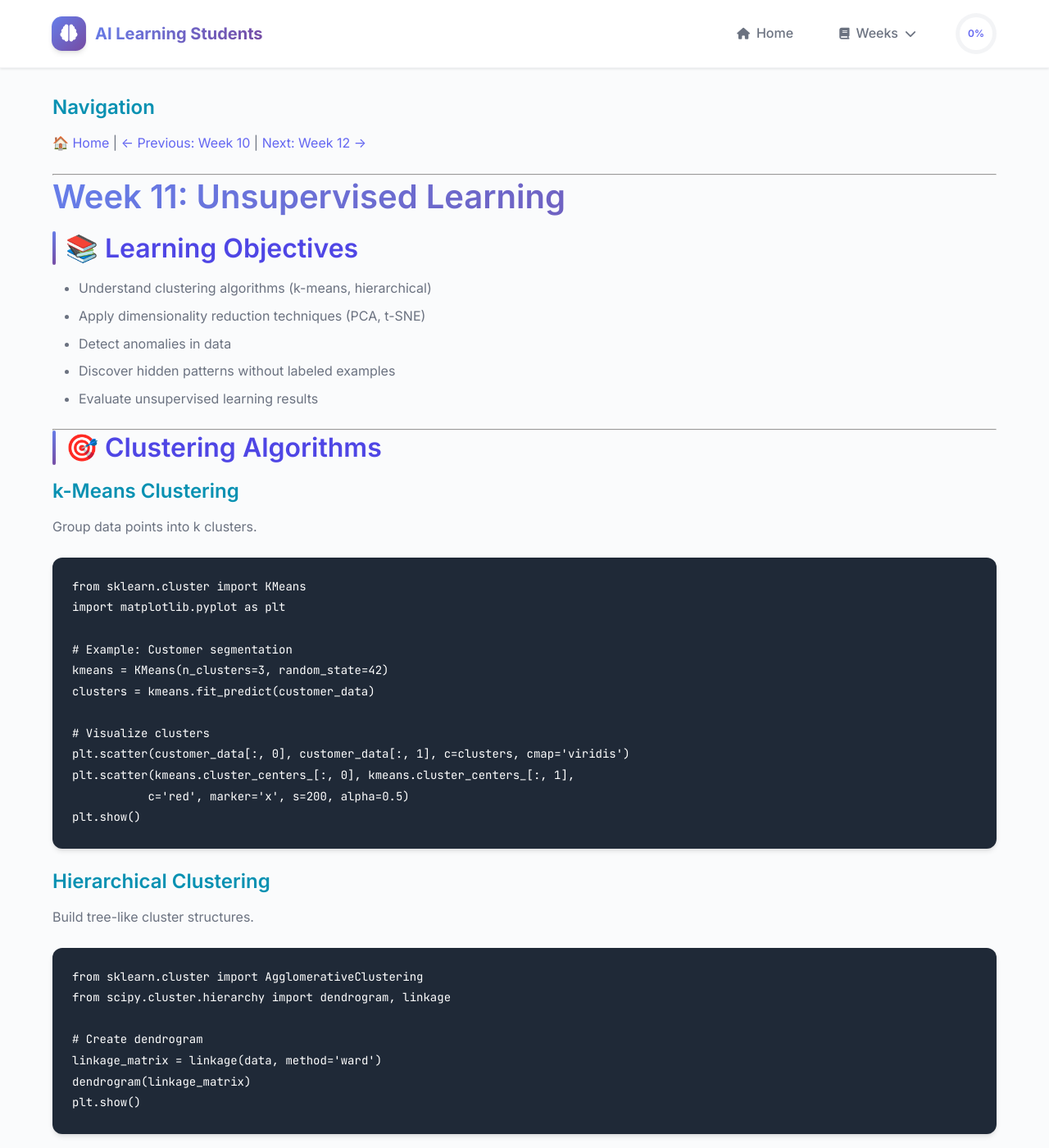
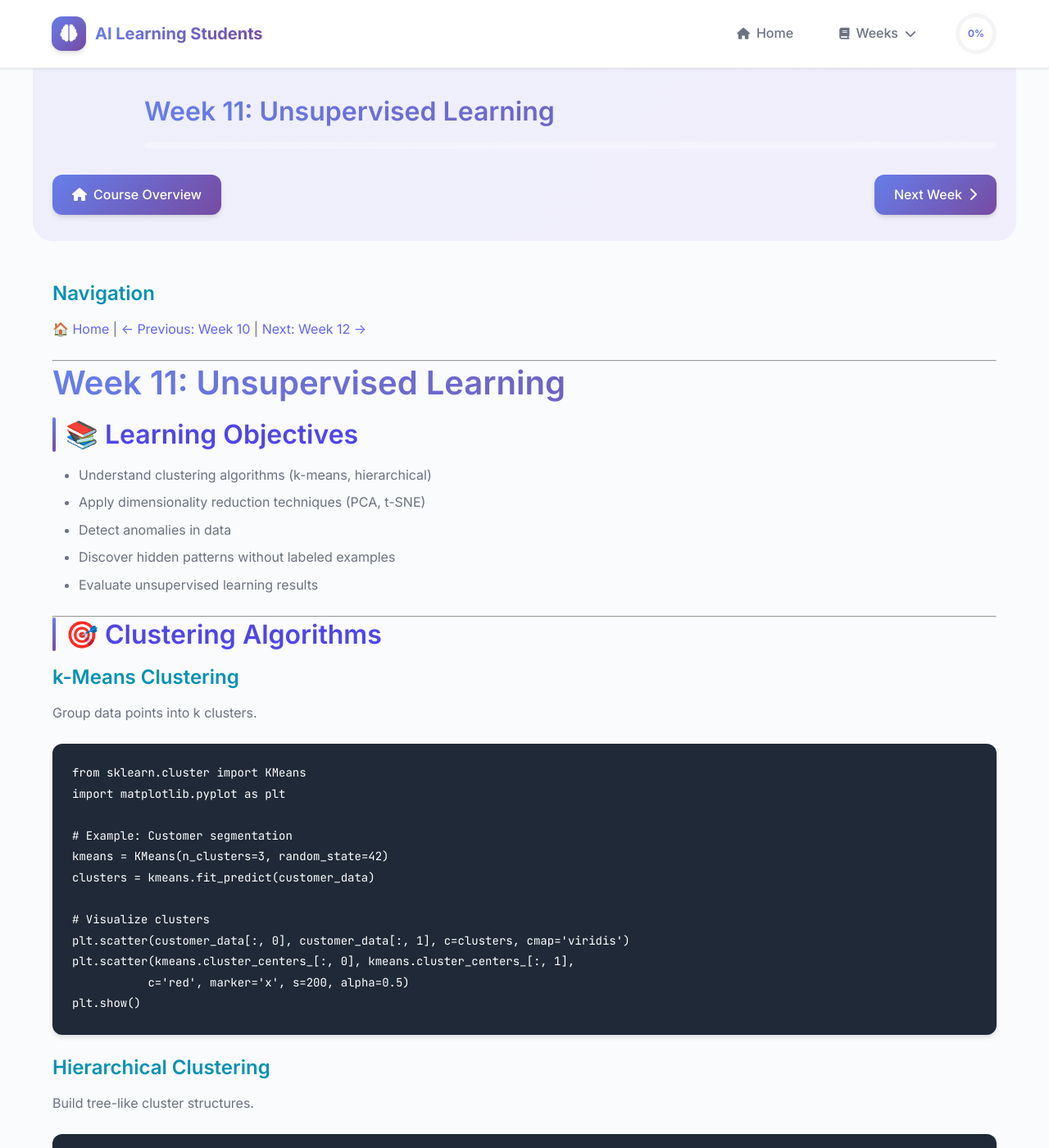
Before and after one commit to irfan-sec/ai-learning-students, a Jekyll site: the page built from docs/week11.md, in a window 1280 px wide and 1400 px high. Shown: the whole window at 82% size. Built offline with Jekyll 4.4.1, drawn with Linux system fonts in a browser that asks for light colours.

Commit message:
Add week layout, mobile responsiveness, and enhanced visual elements
Co-authored-by: irfan-sec <222970132+irfan-sec@users.noreply.github.com>

```diff
--- /dev/null
+++ b/docs/_layouts/week.html
@@ -0,0 +1,173 @@
+---
+layout: default
+---
+
+<div class="week-header">
+  <div class="week-hero">
+    <div class="week-number-large">{{ page.title | split: ' ' | first | replace: 'Week', '' }}</div>
+    <div class="week-title-section">
+      <h1>{{ page.title }}</h1>
+      <div class="week-progress-bar">
+        <div class="progress-fill" style="width: {{ page.title | split: ' ' | first | replace: 'Week', '' | times: 7.14 }}%"></div>
+      </div>
+    </div>
+  </div>
+
+  <div class="week-navigation">
+    {% assign week_num = page.title | split: ' ' | first | replace: 'Week', '' | plus: 0 %}
+    {% if week_num > 1 %}
+      <a href="week{{ week_num | minus: 1 | prepend: '0' | slice: -2, 2 }}.html" class="nav-button prev">
+        <i class="fas fa-chevron-left"></i>
+        Previous Week
+      </a>
+    {% endif %}
+
+    <a href="index.html" class="nav-button home">
+      <i class="fas fa-home"></i>
+      Course Overview
+    </a>
+
+    {% if week_num < 14 %}
+      <a href="week{{ week_num | plus: 1 | prepend: '0' | slice: -2, 2 }}.html" class="nav-button next">
+        Next Week
+        <i class="fas fa-chevron-right"></i>
+      </a>
+    {% endif %}
+  </div>
+</div>
+
+<div class="week-content">
+  {{ content }}
+</div>
+
+<style>
+.week-header {
+  margin: -2rem -1.5rem 3rem -1.5rem;
+  padding: 2rem 1.5rem;
+  background: linear-gradient(135deg, rgba(99, 102, 241, 0.08) 0%, rgba(139, 92, 246, 0.08) 100%);
+  border-radius: 0 0 1.5rem 1.5rem;
+}
+
+.week-hero {
+  display: flex;
+  align-items: center;
+  gap: 2rem;
+  max-width: var(--container-max-width);
+  margin: 0 auto;
+}
+
+.week-number-large {
+  font-size: 4rem;
+  font-weight: 800;
+  background: var(--primary-gradient);
+  -webkit-background-clip: text;
+  -webkit-text-fill-color: transparent;
+  background-clip: text;
+  opacity: 0.8;
+  min-width: 5rem;
+  text-align: center;
+}
+
+.week-title-section {
+  flex: 1;
+}
+
+.week-title-section h1 {
+  margin-bottom: 1rem;
+  font-size: 2rem;
+}
+
+.week-progress-bar {
+  width: 100%;
+  height: 8px;
+  background: rgba(255, 255, 255, 0.3);
+  border-radius: 4px;
+  overflow: hidden;
+}
+
+.week-progress-bar .progress-fill {
+  height: 100%;
+  background: var(--primary-gradient);
+  border-radius: 4px;
+  transition: width 0.8s ease;
+}
+
+.week-navigation {
+  display: flex;
+  justify-content: space-between;
+  align-items: center;
+  margin-top: 2rem;
+  max-width: var(--container-max-width);
+  margin-left: auto;
+  margin-right: auto;
+}
+
+.week-content {
+  animation: fadeInUp 0.6s ease-out;
+}
+
+.learning-objectives {
+  background: linear-gradient(135deg, rgba(99, 102, 241, 0.05), rgba(139, 92, 246, 0.05));
+  border: 1px solid rgba(99, 102, 241, 0.1);
+  border-left: 4px solid var(--primary-color);
+  padding: 2rem;
+  border-radius: var(--border-radius);
+  margin: 2rem 0;
+  box-shadow: var(--shadow);
+}
+
+.learning-objectives h2 {
+  color: var(--primary-color);
+  margin-bottom: 1.5rem;
+  display: flex;
+  align-items: center;
+  gap: 0.5rem;
+}
+
+.learning-objectives ul {
+  list-style: none;
+  padding: 0;
+}
+
+.learning-objectives li {
+  position: relative;
+  padding-left: 2rem;
+  margin-bottom: 1rem;
+  color: var(--text-secondary);
+}
+
+.learning-objectives li::before {
+  content: '✓';
+  position: absolute;
+  left: 0;
+  color: var(--accent-3);
+  font-weight: bold;
+  font-size: 1.2rem;
+}
+
+@media (max-width: 768px) {
+  .week-header {
+    margin: -2rem -1rem 2rem -1rem;
+    padding: 1.5rem 1rem;
+  }
+
+  .week-hero {
+    flex-direction: column;
+    text-align: center;
+    gap: 1rem;
+  }
+
+  .week-number-large {
+    font-size: 3rem;
+  }
+
+  .week-title-section h1 {
+    font-size: 1.5rem;
+  }
+
+  .week-navigation {
+    flex-direction: column;
+    gap: 1rem;
+  }
+}
+</style>
--- a/docs/_sass/main.scss
+++ b/docs/_sass/main.scss
@@ -291,6 +291,7 @@ body {
   border: none;
   cursor: pointer;
   padding: 0.5rem;
+  z-index: 1001;
 }
 
 .mobile-menu-toggle span {
@@ -298,6 +299,47 @@ body {
   height: 3px;
   background: var(--text-primary);
   transition: var(--transition);
+  border-radius: 2px;
+}
+
+.mobile-menu-toggle.active span:nth-child(1) {
+  transform: rotate(45deg) translate(6px, 6px);
+}
+
+.mobile-menu-toggle.active span:nth-child(2) {
+  opacity: 0;
+}
+
+.mobile-menu-toggle.active span:nth-child(3) {
+  transform: rotate(-45deg) translate(6px, -6px);
+}
+
+/* Mobile Menu */
+.nav-menu.active {
+  display: flex;
+  position: fixed;
+  top: 0;
+  left: 0;
+  width: 100%;
+  height: 100vh;
+  background: rgba(255, 255, 255, 0.98);
+  backdrop-filter: blur(20px);
+  flex-direction: column;
+  justify-content: center;
+  align-items: center;
+  z-index: 1000;
+  animation: slideInFromTop 0.3s ease-out;
+}
+
+@keyframes slideInFromTop {
+  from {
+    opacity: 0;
+    transform: translateY(-100%);
+  }
+  to {
+    opacity: 1;
+    transform: translateY(0);
+  }
 }
 
 /* Main Content */
@@ -700,10 +742,247 @@ tr:hover {
   }
 }
 
+/* Enhanced Visual Elements */
+.highlight-box {
+  background: linear-gradient(135deg, rgba(99, 102, 241, 0.1), rgba(139, 92, 246, 0.05));
+  border: 1px solid rgba(99, 102, 241, 0.2);
+  border-radius: var(--border-radius);
+  padding: 1.5rem;
+  margin: 1.5rem 0;
+  position: relative;
+  overflow: hidden;
+}
+
+.highlight-box::before {
+  content: '';
+  position: absolute;
+  top: 0;
+  left: 0;
+  width: 4px;
+  height: 100%;
+  background: var(--primary-gradient);
+}
+
+.concept-card {
+  background: var(--surface);
+  border-radius: var(--border-radius-lg);
+  padding: 1.5rem;
+  box-shadow: var(--shadow);
+  margin: 1.5rem 0;
+  transition: var(--transition);
+  border: 1px solid var(--border-light);
+}
+
+.concept-card:hover {
+  transform: translateY(-2px);
+  box-shadow: var(--shadow-lg);
+  border-color: var(--primary-color);
+}
+
+.concept-card h3 {
+  color: var(--primary-color);
+  margin-bottom: 1rem;
+  display: flex;
+  align-items: center;
+  gap: 0.5rem;
+}
+
+.concept-card h4 {
+  color: var(--secondary-dark);
+  margin-bottom: 0.75rem;
+}
+
+/* Algorithm visualization boxes */
+.algorithm-box {
+  background: var(--text-primary);
+  color: var(--surface);
+  padding: 1.5rem;
+  border-radius: var(--border-radius);
+  margin: 1.5rem 0;
+  font-family: 'JetBrains Mono', monospace;
+  position: relative;
+  overflow: hidden;
+}
+
+.algorithm-box::before {
+  content: '';
+  position: absolute;
+  top: 0;
+  left: 0;
+  right: 0;
+  height: 3px;
+  background: var(--primary-gradient);
+}
+
+.algorithm-box h4 {
+  color: var(--primary-light);
+  margin-bottom: 1rem;
+  font-family: 'Inter', sans-serif;
+}
+
+/* Interactive elements */
+.interactive-demo {
+  background: linear-gradient(135deg, rgba(16, 185, 129, 0.1), rgba(6, 182, 212, 0.1));
+  border: 2px dashed rgba(16, 185, 129, 0.3);
+  border-radius: var(--border-radius);
+  padding: 2rem;
+  text-align: center;
+  margin: 2rem 0;
+  transition: var(--transition);
+}
+
+.interactive-demo:hover {
+  border-color: var(--accent-3);
+  background: linear-gradient(135deg, rgba(16, 185, 129, 0.15), rgba(6, 182, 212, 0.15));
+}
+
+.demo-button {
+  display: inline-flex;
+  align-items: center;
+  gap: 0.5rem;
+  padding: 0.75rem 1.5rem;
+  background: var(--accent-3);
+  color: white;
+  text-decoration: none;
+  border-radius: var(--border-radius);
+  font-weight: 500;
+  transition: var(--transition);
+  border: none;
+  cursor: pointer;
+}
+
+.demo-button:hover {
+  background: var(--accent-3);
+  transform: translateY(-2px);
+  box-shadow: var(--shadow-lg);
+  color: white;
+  text-decoration: none;
+}
+
+/* Resource links styling */
+.resource-links {
+  display: grid;
+  grid-template-columns: repeat(auto-fit, minmax(250px, 1fr));
+  gap: 1rem;
+  margin: 1.5rem 0;
+}
+
+.resource-link {
+  display: flex;
+  align-items: center;
+  gap: 0.75rem;
+  padding: 1rem;
+  background: var(--surface);
+  border-radius: var(--border-radius);
+  text-decoration: none;
+  color: var(--text-primary);
+  border: 1px solid var(--border-light);
+  transition: var(--transition);
+}
+
+.resource-link:hover {
+  border-color: var(--primary-color);
+  transform: translateY(-2px);
+  box-shadow: var(--shadow);
+  color: var(--primary-color);
+  text-decoration: none;
+}
+
+.resource-link i {
+  color: var(--primary-color);
+  font-size: 1.25rem;
+}
+
+/* Enhanced blockquotes */
+blockquote {
+  border-left: 4px solid var(--primary-color);
+  background: linear-gradient(135deg, rgba(99, 102, 241, 0.05), rgba(139, 92, 246, 0.02));
+  margin: 2rem 0;
+  padding: 1.5rem;
+  border-radius: 0 var(--border-radius) var(--border-radius) 0;
+  font-style: italic;
+  position: relative;
+}
+
+blockquote::before {
+  content: '"';
+  position: absolute;
+  top: 0.5rem;
+  left: 1rem;
+  font-size: 3rem;
+  color: var(--primary-color);
+  opacity: 0.3;
+  line-height: 1;
+}
+
+blockquote p {
+  margin: 0;
+  padding-left: 2rem;
+}
+
+/* Step-by-step guides */
+.steps-container {
+  margin: 2rem 0;
+}
+
+.step {
+  display: flex;
+  gap: 1rem;
+  margin-bottom: 1.5rem;
+  align-items: flex-start;
+}
+
+.step-number {
+  width: 2.5rem;
+  height: 2.5rem;
+  background: var(--primary-gradient);
+  color: white;
+  border-radius: 50%;
+  display: flex;
+  align-items: center;
+  justify-content: center;
+  font-weight: 600;
+  flex-shrink: 0;
+}
+
+.step-content {
+  flex: 1;
+}
+
+.step-content h4 {
+  margin: 0 0 0.5rem 0;
+  color: var(--text-primary);
+}
+
+.step-content p {
+  margin: 0;
+  color: var(--text-secondary);
+}
+
 /* Focus states for accessibility */
 .nav-link:focus,
 .nav-button:focus,
-button:focus {
+button:focus,
+.demo-button:focus {
   outline: 2px solid var(--primary-color);
   outline-offset: 2px;
 }
+
+/* Print styles */
+@media print {
+  .site-header,
+  .site-footer,
+  .nav-button,
+  .mobile-menu-toggle {
+    display: none;
+  }
+
+  .page-wrapper::before {
+    display: none;
+  }
+
+  body {
+    background: white;
+    color: black;
+  }
+}
--- a/docs/week11.md
+++ b/docs/week11.md
@@ -1,5 +1,5 @@
 ---
-layout: default
+layout: week
 title: "Week 11: Unsupervised Learning"
 permalink: /week11.html
 ---
```
Also changed, not shown: docs/_includes/week-navigation.html (added, +26 -0 lines), docs/week01.md (+1 -1 lines), docs/week07.md (+1 -1 lines).
